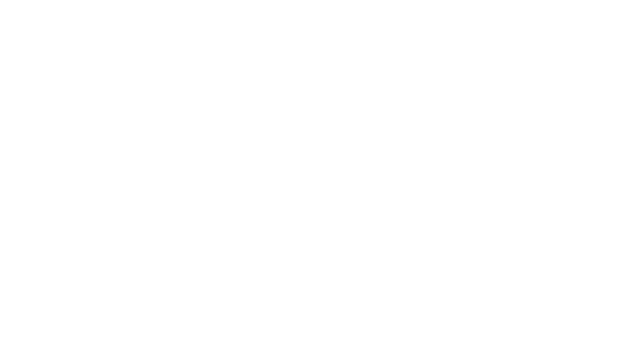
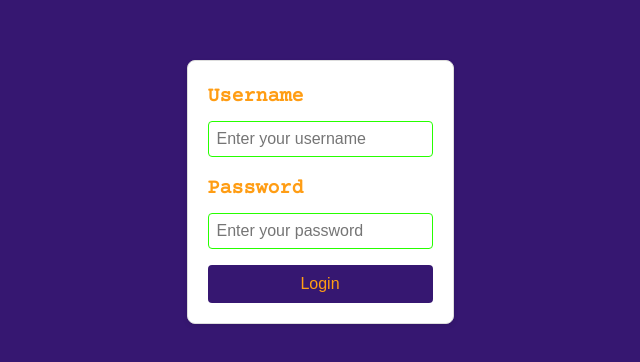
Before and after one commit to pdsabs/plzenjoy, a Vue app: page /login in a window 1280 px wide. Shown: the part 208-570 px from the top of the page, without its empty margins (320-960 px from the left). Built offline with nearby package versions, Linux system fonts and the light colour scheme.

Commit message:
Lost track

```diff
--- a/src/assets/base.css
+++ b/src/assets/base.css
@@ -10,37 +10,52 @@
   --vt-c-black-soft: #222222;
   --vt-c-black-mute: #282828;
 
-  --vt-c-black: #181818;
-  --vt-c-black-soft: #222222;
-  --vt-c-black-mute: #282828;
+  --vt-c-colorful: #361771;
+  --vt-c-colorful-soft: #401d83;
+  --vt-c-colorful-mute: #472589;
 
-  --vt-c-indigo: #2c3e50;
+  --vt-c-icon-colorful-1: rgb(255, 0, 0);
 
-  --vt-c-divider-light-1: rgba(60, 60, 60, 0.29);
-  --vt-c-divider-light-2: rgba(60, 60, 60, 0.12);
-  --vt-c-divider-dark-1: rgba(84, 84, 84, 0.65);
-  --vt-c-divider-dark-2: rgba(84, 84, 84, 0.48);
+  --vt-c-divider-colorful-1: rgb(38, 255, 0);
+  --vt-c-divider-colorful-2: rgb(0, 120, 255);
 
-  --vt-c-text-light-1: var(--vt-c-indigo);
-  --vt-c-text-light-2: rgba(60, 60, 60, 0.66);
+  --vt-c-text-colorful-1: rgb(255, 255, 20);
+  --vt-c-text-colorful-2: rgb(255, 157, 20);
+  --vt-c-text-light-1: var(--vt-c-black);
   --vt-c-text-dark-1: var(--vt-c-white);
-  --vt-c-text-dark-2: rgba(235, 235, 235, 0.64);
 }
 
 /* semantic color variables for this project */
 :root {
-  --color-background: var(--vt-c-white);
-  --color-background-soft: var(--vt-c-white-soft);
-  --color-background-mute: var(--vt-c-white-mute);
+  --color-background: var(--vt-c-colorful);
+  --color-background-soft: var(--vt-c-colorful-soft);
+  --color-background-mute: var(--vt-c-colorful-mute);
 
-  --color-border: var(--vt-c-divider-light-2);
-  --color-border-hover: var(--vt-c-divider-light-1);
+  --color-border: var(--vt-c-divider-colorful-1);
+  --color-border-hover: var(--vt-c-divider-colorful-2);
 
-  --color-heading: var(--vt-c-text-light-1);
-  --color-text: var(--vt-c-text-light-1);
+  --color-heading: var(--vt-c-text-colorful-1);
+  --color-text: var(--vt-c-text-colorful-2);
+
+  --color-icon: var(--vt-c-icon-colorful-1);
 
   --section-gap: 160px;
 }
+
+/* semantic color variables for this project */
+/*:root {*/
+/*  --color-background: var(--vt-c-white);*/
+/*  --color-background-soft: var(--vt-c-white-soft);*/
+/*  --color-background-mute: var(--vt-c-white-mute);*/
+
+/*  --color-border: var(--vt-c-divider-light-2);*/
+/*  --color-border-hover: var(--vt-c-divider-light-1);*/
+
+/*  --color-heading: var(--vt-c-text-light-1);*/
+/*  --color-text: var(--vt-c-text-light-1);*/
+
+/*  --section-gap: 160px;*/
+/*}*/
 
 *,
 *::before,
@@ -71,7 +86,7 @@ body {
           'Droid Sans',
           'Helvetica Neue',
           sans-serif;
-  font-size: 15px;
+  font-size: 20px;
   text-rendering: optimizeLegibility;
   -webkit-font-smoothing: antialiased;
   -moz-osx-font-smoothing: grayscale;
--- a/src/assets/main.css
+++ b/src/assets/main.css
@@ -10,9 +10,17 @@
 a,
 .green {
   text-decoration: none;
-  color: hsl(113, 100%, 37%);
+  color: hsl(113, 100%, 50%);
   transition: 0.4s;
   padding: 3px;
+}
+
+.item-list {
+  display: flex;
+  flex-wrap: wrap;
+  gap: 16px;
+  justify-content: center;
+  align-items: flex-start;
 }
 
 @media (hover: hover) {
@@ -28,6 +36,14 @@ a,
     align-items: center;
   }
 }
+@media (min-width: 1024px) {
+  .center-center-flex {
+    display: flex;
+    justify-content: center;
+    align-items: center;
+    flex-direction: column;
+  }
+}
 
 @media (min-width: 1024px) {
   body {
--- a/src/components/MusicItem.vue
+++ b/src/components/MusicItem.vue
@@ -1,12 +1,12 @@
 <template>
-  <!--  <div class="music-item-card">-->
+  <div class="music-item-card">
     <iframe
       :src="spotifyUrl"
       allow="clipboard-write; encrypted-media; fullscreen; picture-in-picture"
       loading="lazy"
     ></iframe>
     <p>{{ content }}</p>
-  <!--  </div>-->
+  </div>
 </template>
 
 <script setup>
--- a/src/components/MusicList.vue
+++ b/src/components/MusicList.vue
@@ -1,5 +1,5 @@
 <template>
-  <div class="music-list">
+  <div class="item-list">
     <MusicItem
       v-for="item in music"
       :key="item.id"
@@ -29,12 +29,4 @@ onMounted(async () => {
 })
 </script>
 
-<style scoped>
-.music-list {
-  display: flex;
-  flex-wrap: wrap;
-  gap: 16px;
-  justify-content: center;
-  align-items: flex-start;
-}
-</style>
+<style scoped></style>
--- a/src/components/NavItem.vue
+++ b/src/components/NavItem.vue
@@ -28,9 +28,9 @@ i {
   display: flex;
   place-items: center;
   place-content: center;
-  width: 32px;
-  height: 32px;
-  color: var(--color-text);
+  width: 64px;
+  height: 64px;
+  color: var(--color-icon);
 }
 
 h3 {
--- a/src/components/WritingItem.vue
+++ b/src/components/WritingItem.vue
@@ -1,11 +1,32 @@
+<template>
+  <div class="writing-item-card">
+    <h3>{{ title }}</h3>
+    <p>{{ content }}</p>
+  </div>
+</template>
+
 <script setup>
-
+defineProps({
+  title: {
+    type: String,
+    required: true,
+  },
+  content: {
+    type: String,
+    required: true,
+  },
+})
 </script>
 
-<template>
-
-</template>
-
 <style scoped>
-
+.writing-item-card {
+  border: 1px solid;
+  border-radius: 12px;
+  padding: 16px;
+  margin: 16px;
+  display: flex;
+  flex-direction: column;
+  align-items: center;
+  box-shadow: 0 2px 5px rgb(28, 255, 0);
+}
 </style>
--- a/src/components/WritingList.vue
+++ b/src/components/WritingList.vue
@@ -1,5 +1,32 @@
-<script setup></script>
+<template>
+  <div class="item-list">
+    <WritingItem
+      v-for="item in writing"
+      :key="item.id"
+      :title="item.title"
+      :content="item.content"
+    />
+    <PlzEnjoy v-if="!writing.length" />
+  </div>
+</template>
 
-<template></template>
+<script setup>
+import { ref, onMounted } from 'vue'
+import axios from 'axios'
+import WritingItem from './WritingItem.vue'
+import PlzEnjoy from '@/components/PlzEnjoy.vue'
+
+const writing = ref([])
+
+onMounted(async () => {
+  try {
+    const response = await axios.get('http://localhost:5000/writings')
+    writing.value = response.data || []
+  } catch (error) {
+    console.error('Error fetching writing:', error)
+    writing.value = []
+  }
+})
+</script>
 
 <style scoped></style>
--- a/src/views/LoginView.vue
+++ b/src/views/LoginView.vue
@@ -1,5 +1,130 @@
-<script setup></script>
+<template>
+  <div class="login-view">
+    <form @submit.prevent="handleLogin">
+      <div class="form-group">
+        <label for="username">Username</label>
+        <input
+          type="text"
+          id="username"
+          v-model="username"
+          placeholder="Enter your username"
+          required
+        />
+      </div>
 
-<template></template>
+      <div class="form-group">
+        <label for="password">Password</label>
+        <input
+          type="password"
+          id="password"
+          v-model="password"
+          placeholder="Enter your password"
+          required
+        />
+      </div>
 
-<style scoped></style>
+      <button type="submit" class="login-button" :disabled="isLoading">
+        {{ isLoading ? 'Logging in...' : 'Login' }}
+      </button>
+
+      <p v-if="errorMessage" class="error-message">{{ errorMessage }}</p>
+    </form>
+  </div>
+</template>
+
+<script setup>
+import { ref } from 'vue'
+import axios from 'axios'
+
+const username = ref('')
+const password = ref('')
+const errorMessage = ref(null)
+const isLoading = ref(false)
+
+const handleLogin = async () => {
+  errorMessage.value = null
+  isLoading.value = true
+
+  try {
+    const response = await axios.post('http://localhost:5000/login', {
+      username: username.value,
+      password: password.value,
+    })
+
+    if (response.status === 200 && response.data.token) {
+      localStorage.setItem('authToken', response.data.token)
+      window.location.href = '/'
+    } else {
+      throw new Error('Invalid credentials')
+    }
+  } catch (error) {
+    errorMessage.value = 'Username or password is incorrect.'
+    console.error('Login error:', error)
+  } finally {
+    isLoading.value = false
+  }
+}
+</script>
+
+<style scoped>
+.login-view {
+  max-width: 400px;
+  margin: 0 auto;
+  padding: 20px;
+  border: 1px solid #ddd;
+  border-radius: 8px;
+  box-shadow: 0 2px 5px rgba(0, 0, 0, 0.1);
+  background-color: #fff;
+}
+
+.form-group {
+  margin-bottom: 16px;
+}
+
+label {
+  display: block;
+  font-weight: bold;
+  margin-bottom: 8px;
+}
+
+input {
+  width: 100%;
+  padding: 8px;
+  font-size: 16px;
+  border: 1px solid var(--color-border);
+  border-radius: 4px;
+}
+
+input:focus {
+  outline: none;
+  border-color: var(--color-border);
+  box-shadow: 0 0 4px rgba(74, 144, 226, 0.5);
+}
+
+.login-button {
+  width: 100%;
+  padding: 10px;
+  font-size: 16px;
+  color: var(--color-text);
+  background-color: var(--color-background);
+  border: none;
+  border-radius: 4px;
+  cursor: pointer;
+  transition: background-color 0.3s;
+}
+
+.login-button:disabled {
+  background-color: #aaa;
+  cursor: not-allowed;
+}
+
+.login-button:hover:not(:disabled) {
+  background-color: var(--color-background-mute);
+}
+
+.error-message {
+  margin-top: 16px;
+  color: red;
+  font-size: 14px;
+}
+</style>
--- a/src/views/MusicView.vue
+++ b/src/views/MusicView.vue
@@ -8,11 +8,4 @@
 import MusicList from '@/components/MusicList.vue'
 </script>
 
-<style>
-.center-center-flex {
-  display: flex;
-  justify-content: center;
-  align-items: center;
-  flex-direction: column;
-}
-</style>
+<style></style>
--- a/src/views/WritingView.vue
+++ b/src/views/WritingView.vue
@@ -1,30 +1,11 @@
 <template>
-  <div class="vertical-center-flex">
-    <p v-if="writing">
-      {{ writing }}
-    </p>
-    <PlzEnjoy v-else />
+  <div class="center-center-flex">
+    <WritingList />
   </div>
 </template>
 
 <script setup>
-import { ref, onMounted } from 'vue'
-import axios from 'axios'
-import PlzEnjoy from '@/components/PlzEnjoy.vue' // Import Axios
-
-const writing = ref(null)
-
-onMounted(async () => {
-  try {
-    const response = await axios.get('http://localhost:5000/writings')
-
-    // Assuming the response is an array, get the first writing's content
-    writing.value = response.data[0]?.content || 'No writings found.'
-  } catch (error) {
-    console.error('Error fetching writings:', error)
-    writing.value = 'Failed to load writings.'
-  }
-})
+import WritingList from '@/components/WritingList.vue'
 </script>
 
 <style></style>
```
Lines whose indentation alone changed are shown as unchanged.
